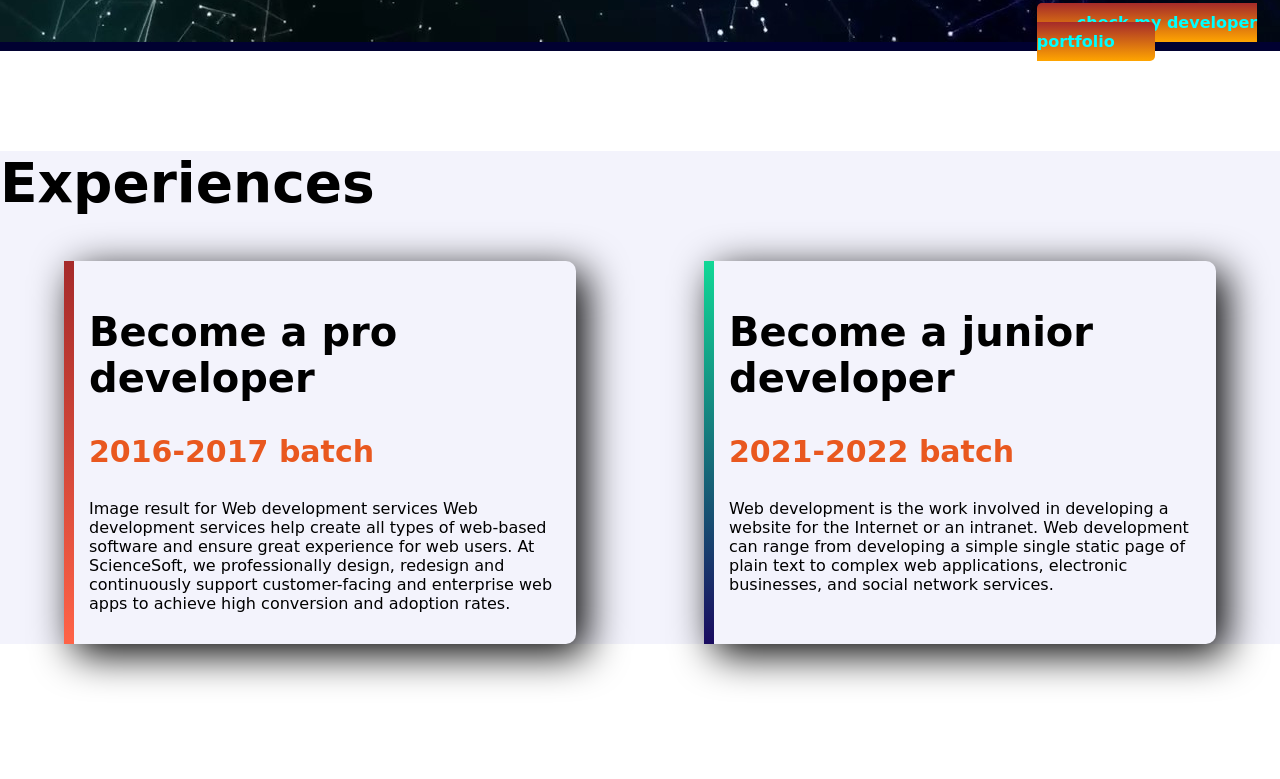
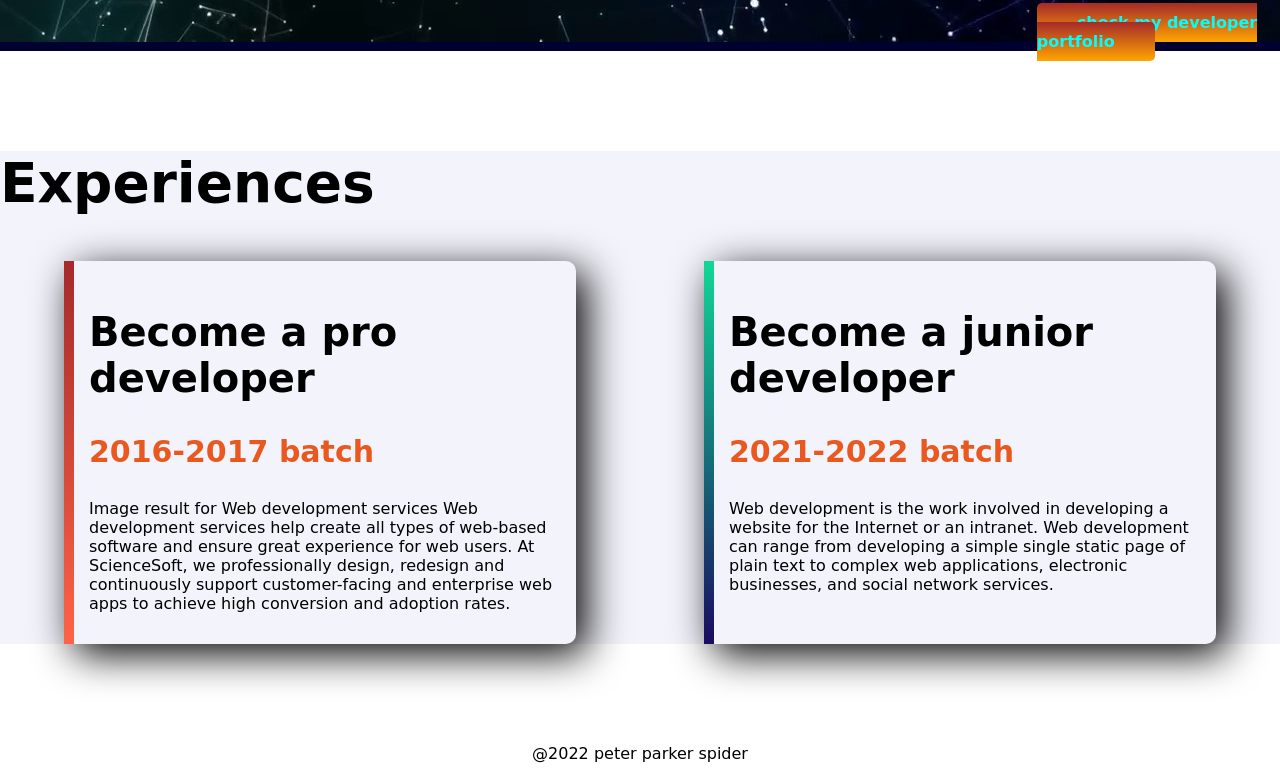
Before and after one commit to Tahsinruhan/developer-portfolio, a plain HTML site: page index.html in a window 1280 px wide. Shown: the part 1292-2071 px from the top of the page. Before the commit the page ends 2036 px from the top, so only its background shows below. Drawn offline with Linux system fonts and the light colour scheme; a web font is replaced by a local one.

Commit message:
done now

```diff
--- a/index.html
+++ b/index.html
@@ -65,6 +65,9 @@
             </div>
         </div>
     </section>
+    <footer>
+        <p>@2022 peter parker spider</p>
+    </footer>
 </body>
 
 </html>
--- a/style.css
+++ b/style.css
@@ -94,4 +94,9 @@ h2 {
     border-image: linear-gradient(rgb(17, 216, 150), rgb(26, 11, 96));
     border-image-slice: 1;
 
+
 }
+
+footer p {
+    text-align: center;
+}
```
